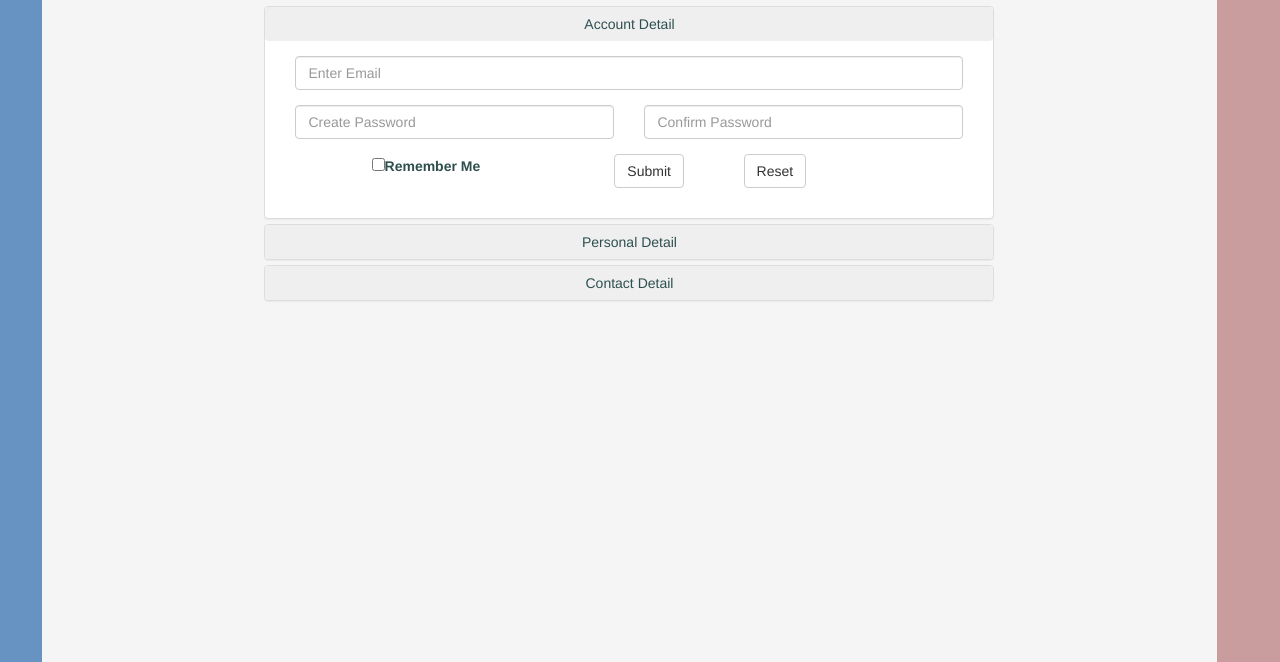
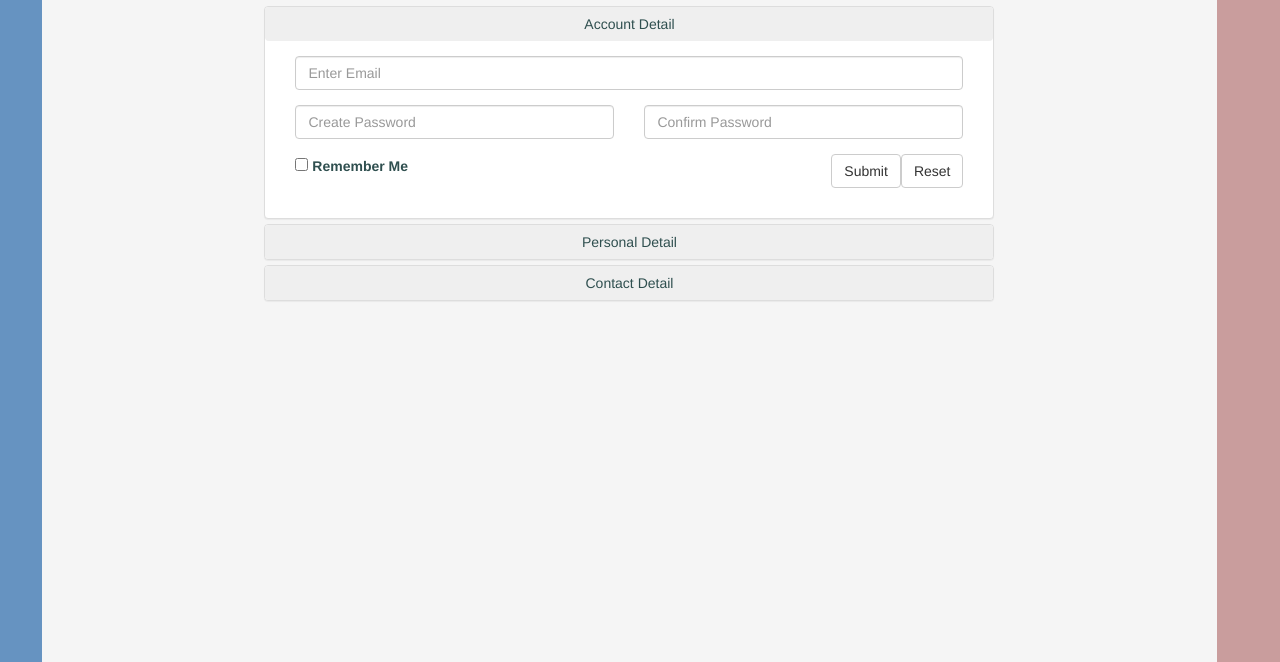
Before and after one commit to fuadhaider/looksbe_beta, a plain HTML site: page sign_up.html in a window 1280 px wide. Shown: the part 138-800 px from the top of the page. Drawn offline with nearby package versions, Linux system fonts and the light colour scheme.

Commit message:
buttom align 2

```diff
--- a/sign_up.html
+++ b/sign_up.html
@@ -57,25 +57,27 @@
                     </div>
                     <div class="col-sm-6">
                       <div class="form-group">
-                        <label for="pwd" class="sr-only">Confirm Password:</label>
+                        <label for="pwd"
+                        class="sr-only">Confirm Password:</label>
                         <input type="password" class="form-control"
                           placeholder="Confirm Password" name="" value="">
                       </div>
                     </div>
                     <div class="col-sm-5">
-                      <div class="form-group">
-                        <label><input type="checkbox" name="" value="">Remember Me</label>
+                      <div class="form-group pull-left">
+                        <label><input type="checkbox"
+                          name="" value=""> Remember Me</label>
                       </div>
                     </div>
                     <div class="col-sm-7">
-                      <div class="col-sm-4">
-                        <div class="form-group">
-                          <button type="submit" name="submit" class="btn btn-default">Submit</button>
+                      <div class="inline-form">
+                        <div class="form-group pull-right">
+                          <button type="reset" name="reset"
+                          class="btn btn-default">Reset</button>
                         </div>
-                      </div>
-                      <div class="col-sm-4">
-                        <div class="form-group">
-                          <button type="reset" name="reset" class="btn btn-default">Reset</button>
+                        <div class="form-group pull-right">
+                          <button type="submit" name="submit"
+                          class="btn btn-default">Submit</button>
                         </div>
                       </div>
                     </div>
```
